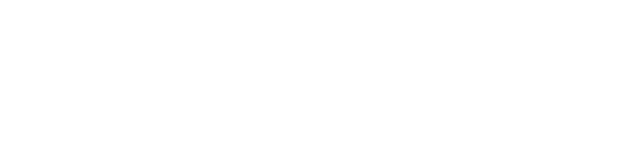
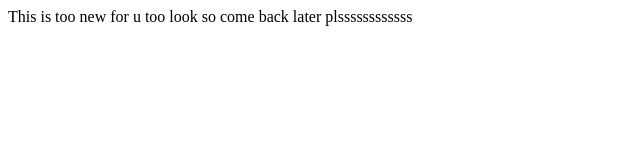
Before and after one commit to Alland20201/PlayStation-Z, a plain HTML site: page index.html in a window 1280 px wide. Shown: the whole page, without its empty margins (0-640 px from the left). Drawn offline with Linux system fonts and the light colour scheme.

Commit message:
Added Warning

```diff
--- a/index.html
+++ b/index.html
@@ -3,5 +3,6 @@
     <title>PS-Z Utils</title>
 </head>
 <body>
+    <p>This is too new for u too look so come back later plssssssssssss</p>
 </body>
 </html>
```
